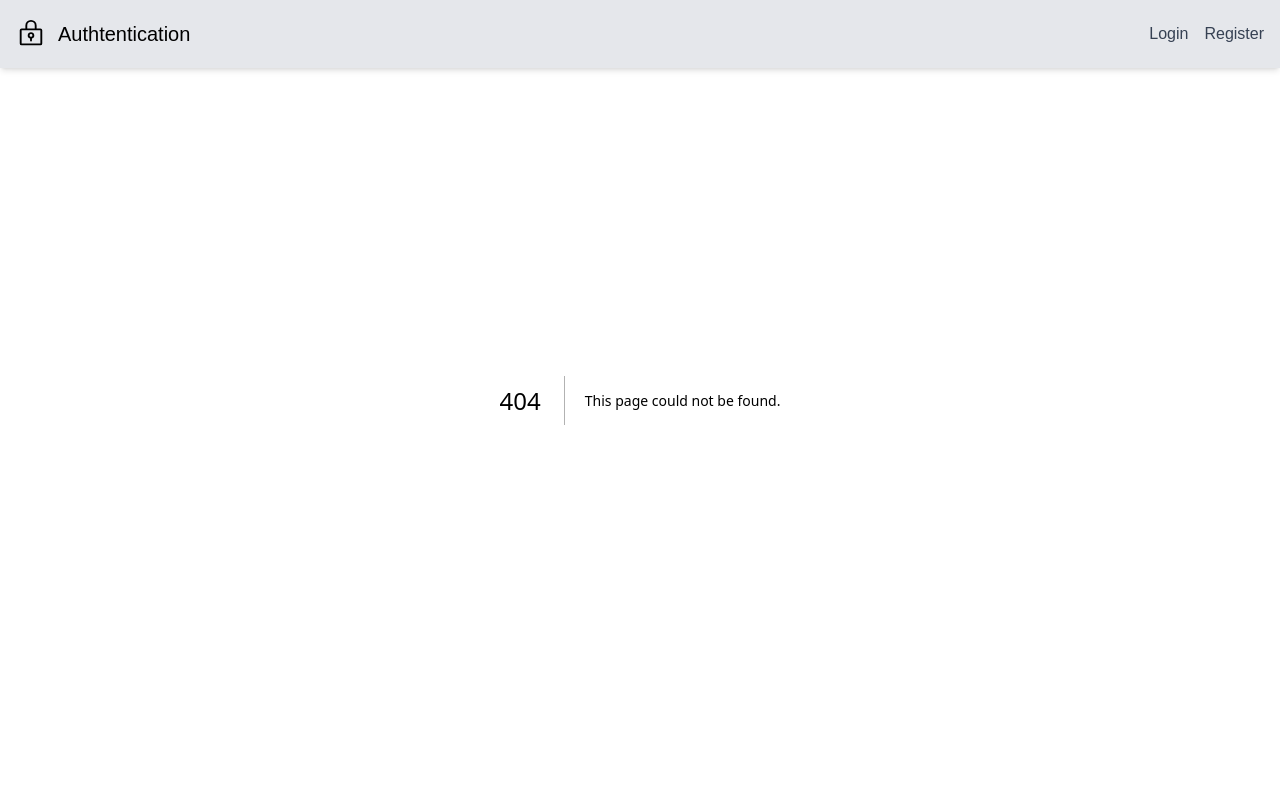
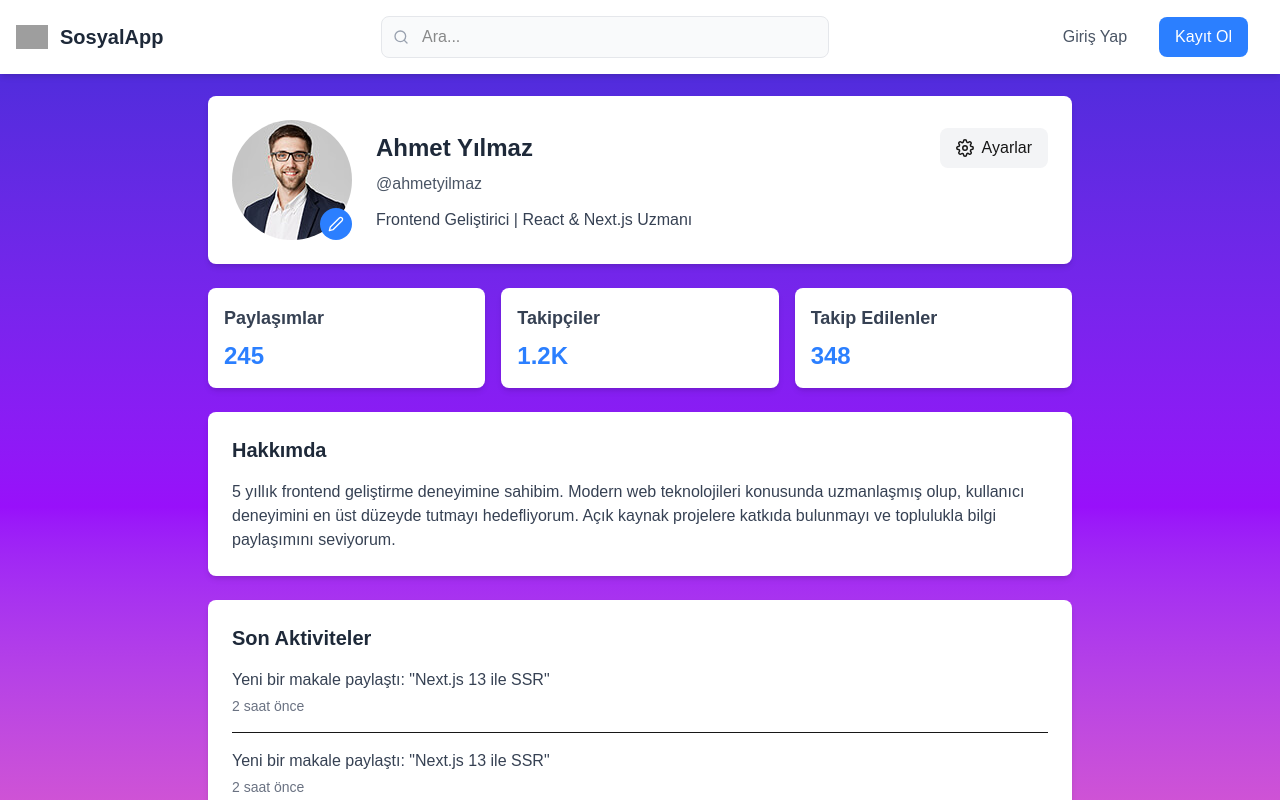
Before and after one commit to hakan4773/Next-JS-Authentication, a Next.js app in the folder my-auth/: page /profile in a window 1280 px wide. Before the commit this address had no page. Shown: the top 800 px of the page. Built offline with nearby package versions, Linux system fonts and the light colour scheme; grey boxes are pictures that could not be loaded.

Commit message:
profile sayfası eklendi ,navbar düzeltildi

```diff
--- a/my-auth/app/components/Navbar.tsx
+++ b/my-auth/app/components/Navbar.tsx
@@ -1,110 +1,157 @@
 "use client"
 import Link from 'next/link'
 import React, { useEffect, useState } from 'react'
-import { PiLockKey } from "react-icons/pi";
-import { IoClose, IoMenu } from "react-icons/io5";
-import {useAuth} from "../context/AuthContext"
-function Navbar() {
+import { IoClose, IoMenu } from "react-icons/io5"
+import { useAuth } from "../context/AuthContext"
+import Image from 'next/image'
+import { MdOutlineNotificationsActive } from "react-icons/md"
+import { FiSearch } from "react-icons/fi"
+
+export default function Navbar() {
   const [isOpen, setIsOpen] = useState(false)
-    const {user,logout}=useAuth();
+  const [notification, setNotification] = useState(false)
+  const { user, logout } = useAuth()
 
   useEffect(() => {
-      console.log("Navbar user:", user);
-    }, [user]);
+    console.log("Navbar user:", user)
+  }, [user])
+
   return (
-    <header className='flex justify-between p-4 bg-gray-200 min-w-full shadow-md  fixed top-0 w-full z-50'>
-      <nav className='container mx-auto flex justify-between items-center'>
-       <div className='flex items-center w-full '>
-        <Link  href='/' className='flex items-center space-x-2 cursor-pointer'>
-        <PiLockKey size={30}/>
-        <h1 className='text-xl m-1 '> Authtentication</h1>
+    <header className='bg-white to-purple-400 shadow-md fixed top-0 w-full z-50'>
+      <nav className="container mx-auto flex justify-between items-center p-4">
+        {/* Logo */}
+        <div className="flex items-center">
+          <Link href="/" className="flex items-center space-x-3">
+            <Image src="/logo.png" alt="Logo" width={32} height={32} />
+            <span className="text-xl font-bold text-gray-800">SosyalApp</span>
           </Link>
         </div>
 
-<div className='space-x-4  items-center hidden md:flex'>
+        {/* Arama çubuğu - Orta */}
+        <div className="hidden md:block flex-1 max-w-md mx-8">
+          <div className="relative">
+            <div className="absolute inset-y-0 left-0 pl-3 flex items-center pointer-events-none">
+              <FiSearch className="text-gray-400" />
+            </div>
+            <input
+              type="text"
+              className="block w-full pl-10 pr-3 py-2 border border-gray-200 rounded-lg bg-gray-50 focus:outline-none focus:ring-2 focus:ring-blue-500 focus:bg-white"
+              placeholder="Ara..."
+            />
+          </div>
+        </div>
+
+        {/* Masaüstü Menü */}
+        <div className='flex items-center space-x-4'>
+          {/* Bildirimler */}
+          {user && (
+            <div className="relative">
+              <button
+                onClick={() => setNotification(prev => !prev)}
+                className="p-2 hover:bg-gray-100 rounded-full transition-colors relative"
+              >
+                <MdOutlineNotificationsActive size={24} className="text-gray-600" />
+                <span className="absolute -top-1 -right-1 bg-red-500 text-white text-xs rounded-full w-5 h-5 flex items-center justify-center">
+                  3
+                </span>
+              </button>
+              {notification && (
+                <div className="absolute right-0 mt-2 w-80 bg-white rounded-lg shadow-lg py-2 z-50">
+                  <div className="px-4 py-2 border-b border-gray-100">
+                    <h3 className="font-semibold text-gray-800">Bildirimler</h3>
+                  </div>
+                  <div className="max-h-96 overflow-y-auto">
+                    <div className="px-4 py-3 hover:bg-gray-50 cursor-pointer">
+                      <p className="text-sm text-gray-800">Yeni bir mesajınız var</p>
+                      <p className="text-xs text-gray-500 mt-1">2 dakika önce</p>
+                    </div>
+                    <div className="px-4 py-3 hover:bg-gray-50 cursor-pointer">
+                      <p className="text-sm text-gray-800">Profiliniz beğenildi</p>
+                      <p className="text-xs text-gray-500 mt-1">1 saat önce</p>
+                    </div>
+                  </div>
+                </div>
+              )}
+            </div>
+          )}
+
+          {/* Auth Butonları */}
+          <div className="hidden md:flex items-center space-x-4">
             {!user ? (
               <>
-              <Link href="/login" className="text-gray-700 cursor-pointer hover:text-gray-900">
-                Login
+                <Link href="/login" className="text-gray-600 hover:text-gray-900 px-4 py-2 rounded-lg hover:bg-gray-100">
+                  Giriş Yap
                 </Link>
-              <Link href="/register" className="text-gray-700 cursor-pointer hover:text-gray-900">
-                Register
+                <Link href="/register" className="bg-blue-500 text-white px-4 py-2 rounded-lg hover:bg-blue-600">
+                  Kayıt Ol
                 </Link>
               </>
             ) : (
               <>
-              <Link href="/profile/edit" className="text-gray-700 hover:text-gray-900">
-                Profile
+                <Link href="/profile" className="text-gray-600 hover:text-gray-900 px-4 py-2 rounded-lg hover:bg-gray-100">
+                  Profilim
                 </Link>
                 <button
                   onClick={logout}
-                className="text-gray-700 hover:text-gray-900 cursor-pointer"
+                  className="text-red-500 hover:text-red-600 px-4 py-2 rounded-lg hover:bg-gray-100"
                 >
-                Logout
+                  Çıkış Yap
                 </button>
               </>
             )}
           </div>
 
-<button onClick={()=>setIsOpen(!isOpen)} className='md:hidden cursor-pointer'>
-{isOpen ? <IoClose size={30} /> : <IoMenu size={30} />}</button>
+          {/* Mobil Menü Butonu */}
+          <button onClick={() => setIsOpen(!isOpen)} className="md:hidden p-2 hover:bg-gray-100 rounded-lg">
+            {isOpen ? <IoClose size={24} className="text-gray-600" /> : <IoMenu size={24} className="text-gray-600" />}
+          </button>
+        </div>
+      </nav>
 
-{
-    isOpen && (
-        <div className="md:hidden  absolute top-full left-0 w-full bg-gray-200 p-4 space-y-4 shadow-md transition-all duration-300 flex justify-center items-center flex-col">
-
-
+      {/* Mobil Menü */}
+      {isOpen && (
+        <div className="md:hidden absolute top-full left-0 w-full bg-white border-t border-gray-100 p-4 space-y-4 shadow-lg">
+          <div className="flex flex-col space-y-4">
             {!user ? (
               <>
                 <Link
                   href="/login"
-                  className="block text-gray-700 hover:text-gray-900"
+                  className="text-gray-600 hover:text-gray-900 px-4 py-2 rounded-lg hover:bg-gray-100"
                   onClick={() => setIsOpen(false)}
                 >
-                  Login
+                  Giriş Yap
                 </Link>
                 <Link
                   href="/register"
-                  className="block text-gray-700 hover:text-gray-900"
+                  className="bg-blue-500 text-white px-4 py-2 rounded-lg hover:bg-blue-600 text-center"
                   onClick={() => setIsOpen(false)}
                 >
-                  Register
+                  Kayıt Ol
                 </Link>
               </>
             ) : (
               <>
                 <Link
-                  href="/profile/edit"
-                  className="block text-gray-700 hover:text-gray-900"
+                  href="/profile"
+                  className="text-gray-600 hover:text-gray-900 px-4 py-2 rounded-lg hover:bg-gray-100"
                   onClick={() => setIsOpen(false)}
                 >
-                  Profile
+                  Profilim
                 </Link>
                 <button
                   onClick={() => {
                     logout();
                     setIsOpen(false);
                   }}
-                  className="block text-gray-700 cursor-pointer hover:text-gray-900"
+                  className="text-red-500 hover:text-red-600 px-4 py-2 rounded-lg hover:bg-gray-100 text-left"
                 >
-                  Logout
+                  Çıkış Yap
                 </button>
               </>
             )}
-
-
-
-
-
           </div>
-    )
-}
-
-
-</nav>
-
+        </div>
+      )}
     </header>
   )
 }
-
-export default Navbar
--- a/my-auth/app/page.tsx
+++ /dev/null
@@ -1,34 +0,0 @@
-"use client";
-
-import { useEffect, useState } from "react";
-import { useAuth } from "./context/AuthContext";
-import { useRouter } from "next/navigation";
-export default function Home() {
-  const { user, logout } = useAuth();
-  const router = useRouter();
-
-  useEffect(() => {
-
-    const token = localStorage.getItem("token");
-
-    if (!token) {
-      router.push("/login");
-    }
-  }, [user]);
-
-
-
-  return (
-    <div className="flex min-h-screen items-center justify-center bg-gradient-to-r from-indigo-600 via-purple-400 to-pink-600 ... text-white" >
-<div className="pt-16 w-full max-w-md mx-auto text-white">
-        <h1>Welcome, {user?.email}!</h1>
-        <button
-          onClick={logout}
-          className="mt-4 bg-red-500 text-white p-2 rounded hover:bg-red-600"
-        >
-          Logout
-        </button>
-      </div>
-    </div>
-  );
-}
--- /dev/null
+++ b/my-auth/app/profile/page.tsx
@@ -0,0 +1,81 @@
+import Image from 'next/image'
+import { FiEdit2, FiSettings } from 'react-icons/fi'
+
+export default function ProfilePage() {
+  return (
+    <div className="min-h-screen bg-gradient-to-b from-indigo-700 via-purple-600 to-pink-400  py-24">
+      <div className="max-w-4xl mx-auto px-4">
+
+        {/* Profil Başlığı */}
+        <div className="bg-white rounded-lg shadow-md p-6 mb-6">
+          <div className="flex items-center space-x-6">
+            <div className="relative">
+              <Image
+                src="/5.jpg"
+                alt="Profil Fotoğrafı"
+                width={120}
+                height={120}
+                className="rounded-full"
+              />
+              <button className="absolute bottom-0 right-0 bg-blue-500 p-2 rounded-full text-white hover:bg-blue-600">
+                <FiEdit2 size={16} />
+              </button>
+            </div>
+
+            <div className="flex-1">
+              <div className="flex items-center justify-between">
+                <h1 className="text-2xl font-bold text-gray-800">Ahmet Yılmaz</h1>
+                <button className="flex items-center space-x-2 bg-gray-100 px-4 py-2 rounded-lg hover:bg-gray-200">
+                  <FiSettings size={18} />
+                  <span>Ayarlar</span>
+                </button>
+              </div>
+              <p className="text-gray-600 mt-1">@ahmetyilmaz</p>
+              <p className="text-gray-700 mt-3">Frontend Geliştirici | React & Next.js Uzmanı</p>
+            </div>
+          </div>
+        </div>
+
+        {/* İstatistikler */}
+        <div className="grid grid-cols-1 md:grid-cols-3 gap-4 mb-6">
+          <div className="bg-white p-4 rounded-lg shadow-md">
+            <h3 className="text-lg font-semibold text-gray-700">Paylaşımlar</h3>
+            <p className="text-2xl font-bold text-blue-500 mt-2">245</p>
+          </div>
+          <div className="bg-white p-4 rounded-lg shadow-md">
+            <h3 className="text-lg font-semibold text-gray-700">Takipçiler</h3>
+            <p className="text-2xl font-bold text-blue-500 mt-2">1.2K</p>
+          </div>
+          <div className="bg-white p-4 rounded-lg shadow-md">
+            <h3 className="text-lg font-semibold text-gray-700">Takip Edilenler</h3>
+            <p className="text-2xl font-bold text-blue-500 mt-2">348</p>
+          </div>
+        </div>
+
+        {/* Hakkımda */}
+        <div className="bg-white rounded-lg shadow-md p-6 mb-6">
+          <h2 className="text-xl font-bold text-gray-800 mb-4">Hakkımda</h2>
+          <p className="text-gray-700">
+            5 yıllık frontend geliştirme deneyimine sahibim. Modern web teknolojileri konusunda
+            uzmanlaşmış olup, kullanıcı deneyimini en üst düzeyde tutmayı hedefliyorum.
+            Açık kaynak projelere katkıda bulunmayı ve toplulukla bilgi paylaşımını seviyorum.
+          </p>
+        </div>
+
+        {/* Son Aktiviteler */}
+        <div className="bg-white rounded-lg shadow-md p-6">
+          <h2 className="text-xl font-bold text-gray-800 mb-4">Son Aktiviteler</h2>
+          <div className="space-y-4">
+            {[1, 2, 3].map((item) => (
+              <div key={item} className="border-b pb-4 last:border-0">
+                <p className="text-gray-700">Yeni bir makale paylaştı: "Next.js 13 ile SSR"</p>
+                <p className="text-sm text-gray-500 mt-1">2 saat önce</p>
+              </div>
+            ))}
+          </div>
+        </div>
+
+      </div>
+    </div>
+  )
+}
--- a/my-auth/package.json
+++ b/my-auth/package.json
@@ -10,6 +10,7 @@
   },
   "dependencies": {
     "dotenv": "^16.4.7",
+    "emoji-picker-react": "^4.12.0",
     "js-cookie": "^3.0.5",
     "jsonwebtoken": "^9.0.2",
     "next": "15.2.0",
```
Also changed, not shown: 1 other file (tests, documents, lock files or other folders). Lines whose indentation alone changed are shown as unchanged.
